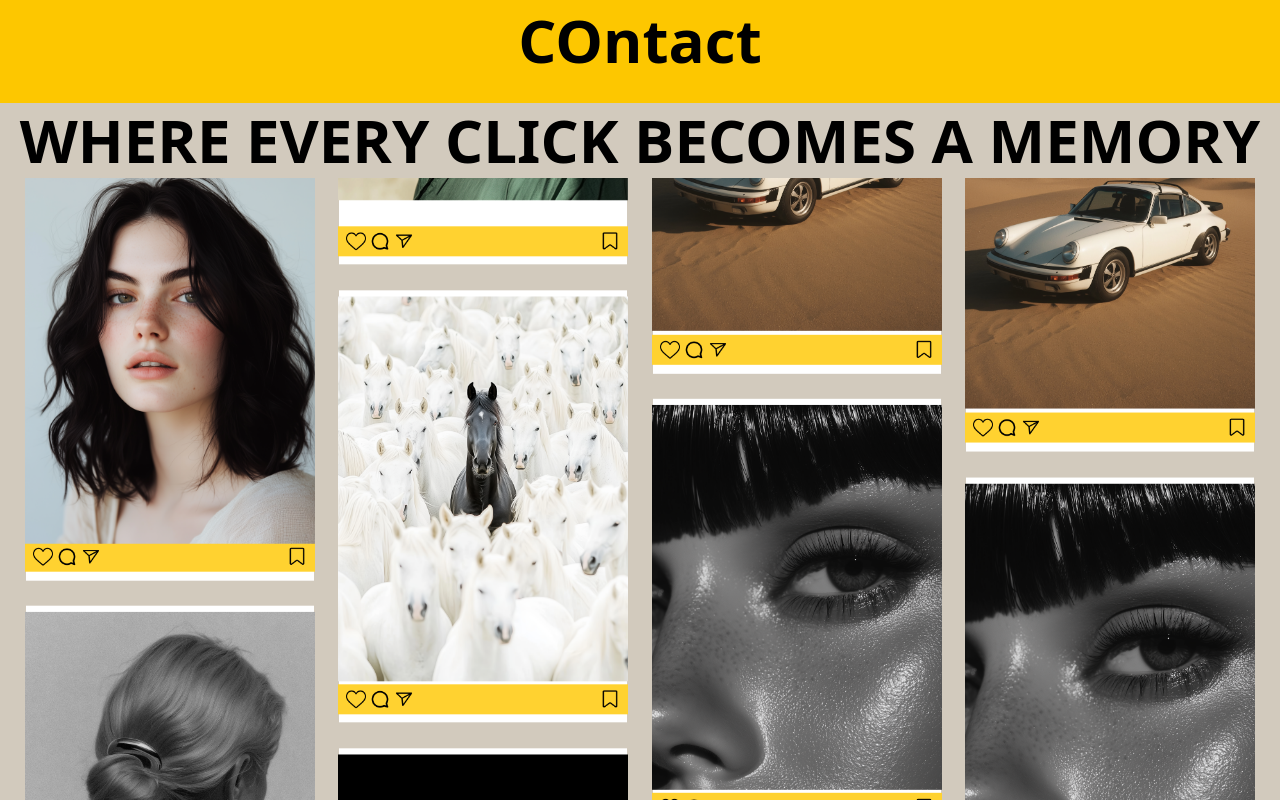
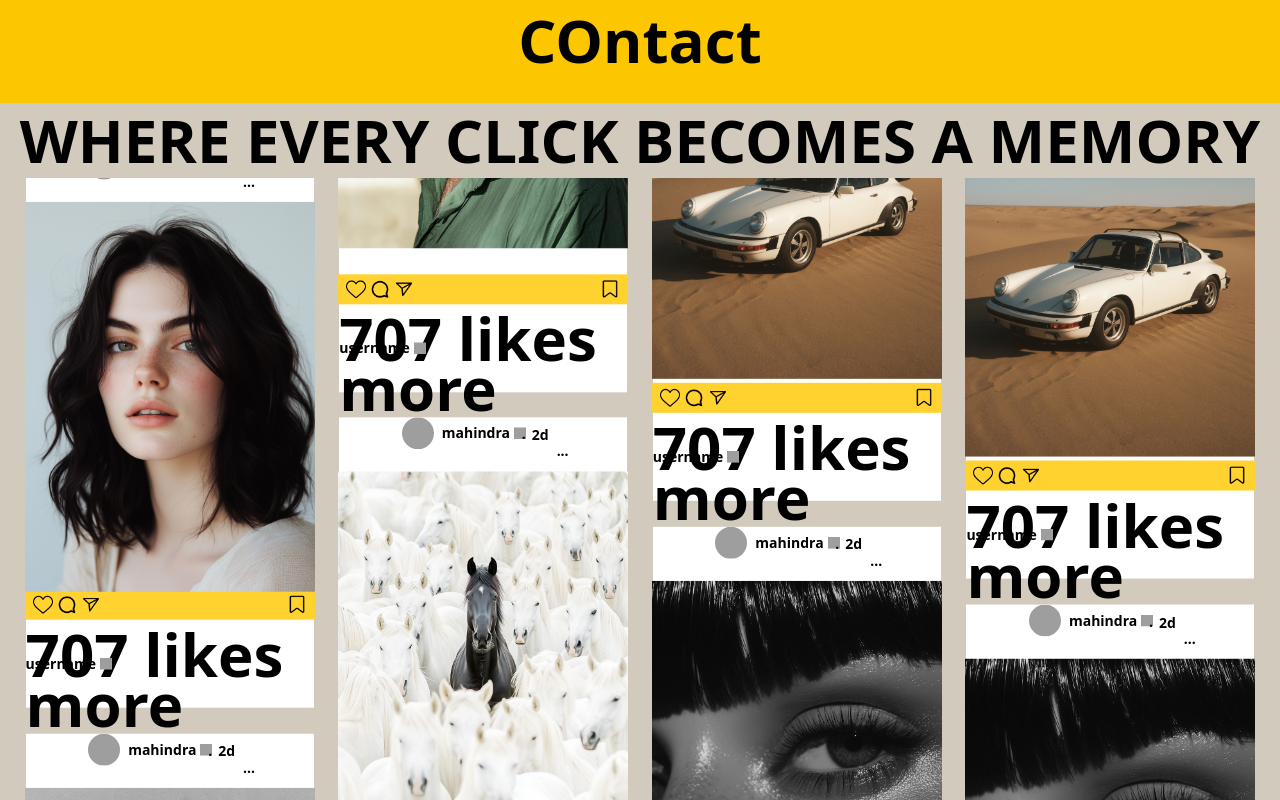
Before and after one commit to deepak-077/Camera, a Next.js app: page / in a window 1280 px wide. Shown: the part 1960-2760 px from the top of the page. Built offline with nearby package versions, Linux system fonts and the light colour scheme; grey boxes are pictures that could not be loaded.

Commit message:
user name and comment section added to picture

```diff
--- a/components/ui/skiper-ui/skiper30.tsx
+++ b/components/ui/skiper-ui/skiper30.tsx
@@ -93,6 +93,41 @@ const Column = ({ images, y }: ColumnProps) => {
         {images.map((src, i) => (
           <div className="relative h-full w-full bg-white flex flex-col items-center gap-1 ">
 
+        {/* first container - username and other info */}
+              <div className="flex max-w-[470px] h-[44px] pb-3 pl-1 ">
+                {/* inner container */}
+                <div className="flex items-center justify-between w-full max-w-[466px] h-[32px] gap-2">
+
+                  {/* dp image */}
+                  <div className="flex items-center max-w-[41px] h-[41px]">
+                    <img className="max-w-[32px] h-[32px] rounded-full" src="/Instagram_files/mahi.jpg" alt="" />
+                  </div>
+
+                  {/* name and time of upload */}
+                  <div className="flex w-full max-w-[390px] h-[18px] gap-5">
+                    <div className="flex items-center max-w-[60px] h-[18px] gap-1" >
+                      <span className=" text-sm">mahindra</span>
+                        {/* verified tag */}
+                        <span className=" flex justify-center items-center max-w-[12px] h-[12px]">
+                            <img className=" max-w-[12px] h-[12px]" src="/Instagram_files/verified.png" alt="" />
+                        </span>
+                    </div>
+
+                    <div className=" w-full max-w-[47px] h-[18px] flex items-center gap-1.5">
+                      <span className="max-w-[7px] h-[18px] text-sm">.</span>
+                      <time className="h-[17px] text-sm max-w-[19px]  "> 2d </time>
+                    </div>
+                  </div>
+
+                  {/* three dots option */}
+                  <div>
+                    <span className="text-sm">...</span>
+                  </div>
+
+              </div>
+
+            </div>
+
             <div key={i} className="relative h-[390px] w-[290px] overflow-hidden top-1.5">
               <img
               src={`${src}`}
@@ -114,6 +149,27 @@ const Column = ({ images, y }: ColumnProps) => {
 
                 </div>
               </div>
+
+              {/* second section - total likes */}
+              <div className="max-w-[470px] w-full h-[18px]">
+                707 likes
+              </div>
+
+              {/* third section - caption */}
+              <div className="max-w-[470px] w-full min-h-[18px] max-h-[54px] h-[auto] mt-2">
+                <span className="flex items-start max-w-[458px] w-full min-h-[18px] max-h-[36px] h-[auto] text-sm">
+
+                {/* make this to div and style accordingly */}
+                <span className="flex items-center gap-1">
+                  <span className="font-semibold"> username </span>
+                    <img className="max-w-[12px] h-[12px]" src="/Instagram_files/verified.png" alt="" />
+                </span>
+
+                </span>
+                <span>more</span>
+
+              </div>
+
         </div>
       ))}
 
```
